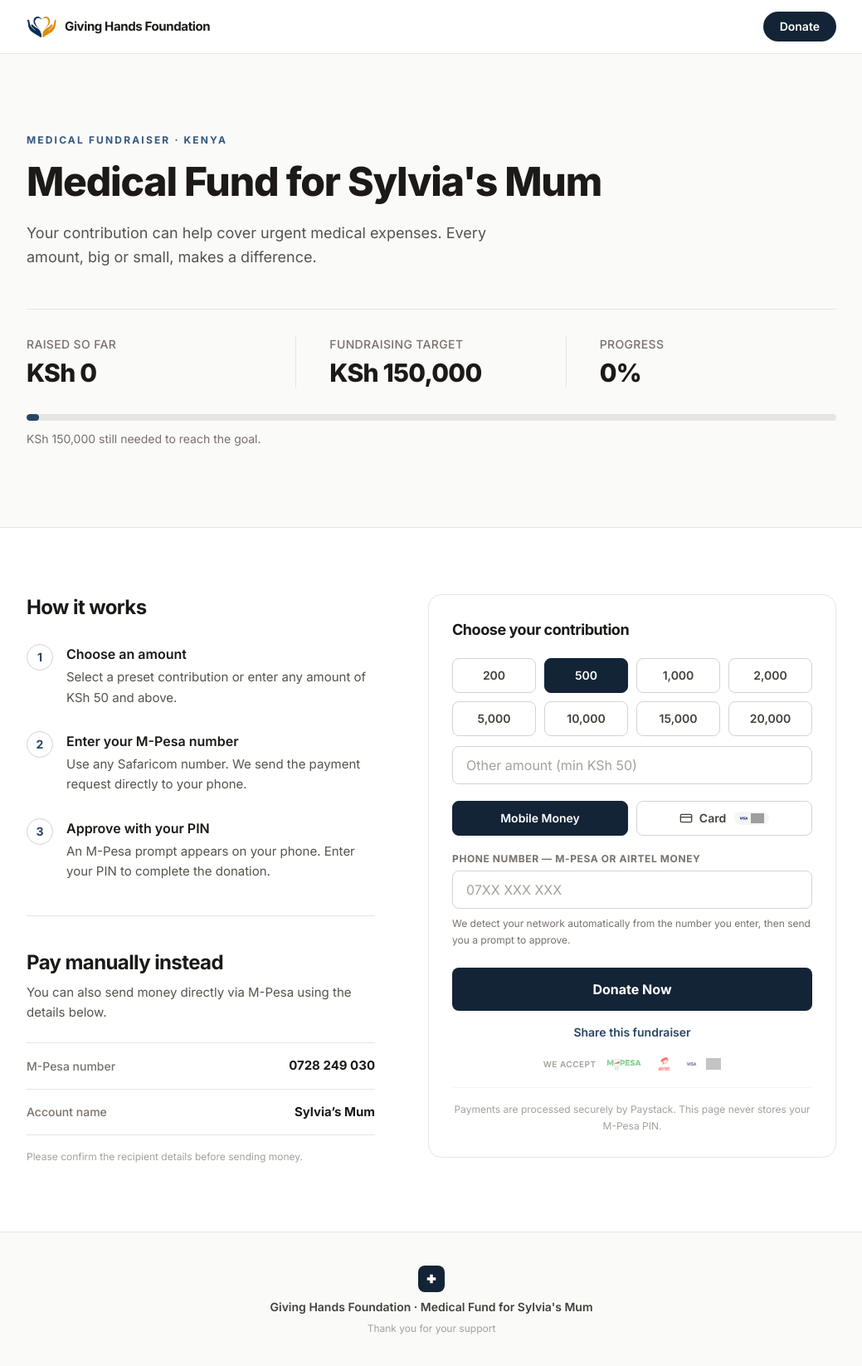
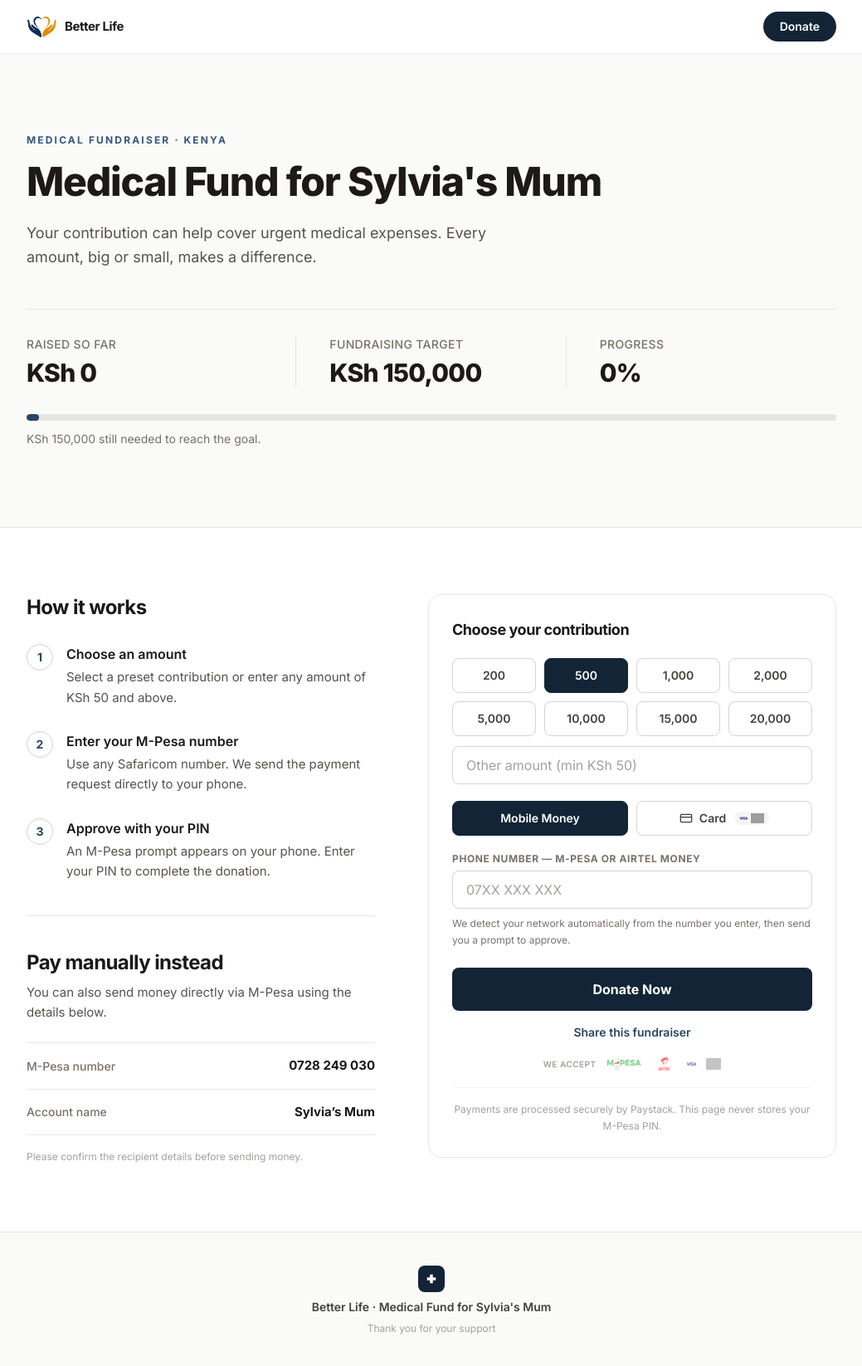
Before and after one commit to ibraahbrill-k/Giving-Hands-Foundation, a React (Vite) app: page / in a window 1280 px wide. Shown: the top 1646 px of the page at 83% size, without its empty margins (120-1159 px from the left). Built offline with nearby package versions, Linux system fonts and the light colour scheme; no server answers; the database is empty; grey boxes are pictures that could not be loaded.

Commit message:
Rename org to Better Life and switch to live Paystack keys

```diff
--- a/src/App.tsx
+++ b/src/App.tsx
@@ -159,7 +159,7 @@ export default function App() {
           return;
         }
         const handler = PaystackPop.setup({
-          key: 'pk_test_b6a603da841fe976938397d62d077607a143bc02',
+          key: 'pk_live_1914b9371b9787974916c7f15d3f885c5c943894',
           email: res.email,
           amount: effectiveAmount * 100,
           currency: 'KES',
@@ -232,11 +232,11 @@ export default function App() {
           <a href="#top" className="flex items-center gap-2.5">
             <img
               src="/images/logo.png"
-              alt="Giving Hands Foundation logo"
+              alt="Better Life logo"
               className="h-9 w-9 rounded-lg object-contain"
             />
             <span className="text-[15px] font-bold tracking-tight text-stone-900">
-              Giving Hands Foundation
+              Better Life
             </span>
           </a>
           <a
@@ -647,7 +647,7 @@ export default function App() {
             <CrossMark className="h-3.5 w-3.5" />
           </span>
           <p className="text-sm font-semibold text-stone-700">
-            Giving Hands Foundation · Medical Fund for Sylvia&apos;s Mum
+            Better Life · Medical Fund for Sylvia&apos;s Mum
           </p>
           <p className="text-xs text-stone-400">Thank you for your support</p>
         </div>
```
Also changed, not shown: 2 other files (tests, documents, lock files or other folders).
